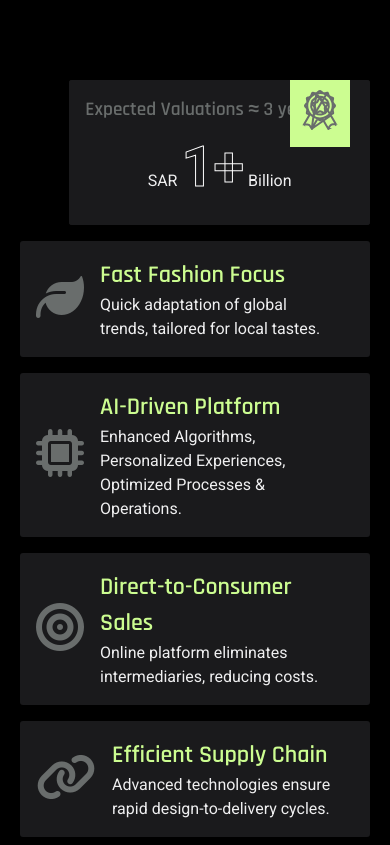
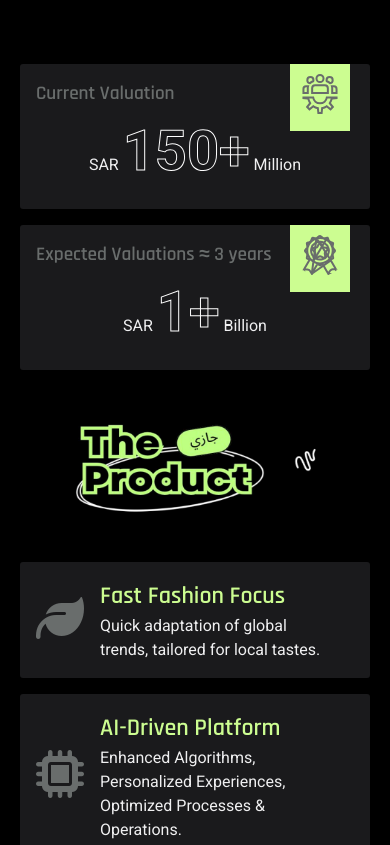
Before and after one commit to danishwebindia/Jazi, a website built with Vite: page index.html in a window 390 px wide. Shown: the top 845 px of the page. Built offline with nearby package versions, Linux system fonts and the light colour scheme.

Commit message:
mobile resolution fixed

```diff
--- a/style.css
+++ b/style.css
@@ -361,6 +361,22 @@ h2 {
   grid-area: valuationE;
 }
 /* Small devices (landscape phones, 576px and up) */
+@media (max-width: 576px) {
+
+  .valuation {
+    grid-template-columns: 1fr;
+    grid-template-rows: auto;
+    grid-template-areas:
+                          'valuationC'
+                          'valuationE'
+                          'logo' ;
+  }
+  .valuation .logo {
+    justify-self: center;
+    margin-block: var(--size-30);
+  }
+  .team-img {display: none;}
+}
 @media (min-width: 576px) {
   .products, .valuation, .competitive-advantage ul, .team {
     grid-template-columns: 1fr;
```
